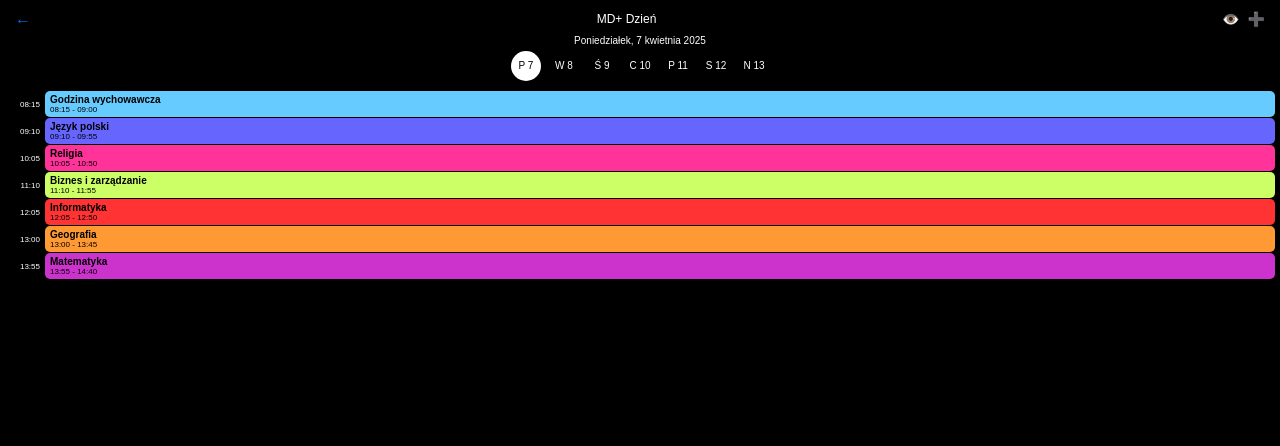
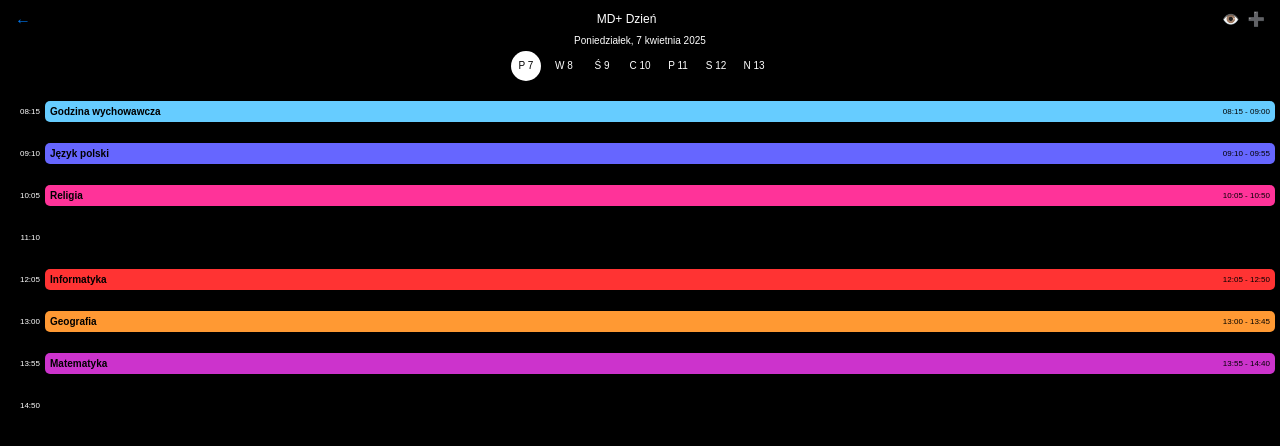
Before and after one commit to marcinnek110/aaa, a plain HTML site: page index.html in a window 1280 px wide. Drawn offline with Linux system fonts and the light colour scheme.

Commit message:
Add files via upload

```diff
--- a/script.js
+++ b/script.js
@@ -1,54 +1,67 @@
+// Definiujemy wszystkie możliwe przedziały czasowe w ciągu dnia (co 45 minut)
+const timeSlots = [
+    { start: "08:15", end: "09:00" },
+    { start: "09:10", end: "09:55" },
+    { start: "10:05", end: "10:50" },
+    { start: "11:10", end: "11:55" },
+    { start: "12:05", end: "12:50" },
+    { start: "13:00", end: "13:45" },
+    { start: "13:55", end: "14:40" },
+    { start: "14:50", end: "15:35" }
+];
+
 // Dane planu zajęć dla każdego dnia
 const timetableData = [
     // Poniedziałek, 7 kwietnia 2025
     [
-        { timeLeft: "08:15", time: "08:15 - 09:00", subject: "Godzina wychowawcza", color: "#66ccff" },
-        { timeLeft: "09:10", time: "09:10 - 09:55", subject: "Język polski", color: "#6666ff" },
-        { timeLeft: "10:05", time: "10:05 - 10:50", subject: "Religia", color: "#ff3399" },
-        { timeLeft: "11:10", time: "11:10 - 11:55", subject: "Biznes i zarządzanie", color: "#ccff66" },
-        { timeLeft: "12:05", time: "12:05 - 12:50", subject: "Informatyka", color: "#ff3333" },
-        { timeLeft: "13:00", time: "13:00 - 13:45", subject: "Geografia", color: "#ff9933" },
-        { timeLeft: "13:55", time: "13:55 - 14:40", subject: "Matematyka", color: "#cc33cc" }
+        { time: "08:15 - 09:00", subject: "Godzina wychowawcza", color: "#66ccff" },
+        { time: "09:10 - 09:55", subject: "Język polski", color: "#6666ff" },
+        { time: "10:05 - 10:50", subject: "Religia", color: "#ff3399" },
+        // Brak "Biznes i zarządzanie" w przedziale 11:10 - 11:55, będzie pusta luka
+        { time: "12:05 - 12:50", subject: "Informatyka", color: "#ff3333" },
+        { time: "13:00 - 13:45", subject: "Geografia", color: "#ff9933" },
+        { time: "13:55 - 14:40", subject: "Matematyka", color: "#cc33cc" }
+        // Brak lekcji w przedziale 14:50 - 15:35, będzie pusta luka
     ],
     // Wtorek, 8 kwietnia 2025
     [
-        { timeLeft: "09:10", time: "09:10 - 09:55", subject: "Montaż i eksploatacja lokalnej sieci komputerowej", color: "#33ccff" },
-        { timeLeft: "10:05", time: "10:05 - 10:50", subject: "Montaż i eksploatacja lokalnej sieci komputerowej", color: "#33ccff" },
-        { timeLeft: "11:10", time: "11:10 - 11:55", subject: "Montaż i eksploatacja lokalnej sieci komputerowej", color: "#33ccff" },
-        { timeLeft: "12:05", time: "12:05 - 12:50", subject: "Tworzenie i testowanie aplikacji", color: "#cc33cc" },
-        { timeLeft: "13:00", time: "13:00 - 13:45", subject: "Tworzenie i testowanie aplikacji", color: "#cc33cc" },
-        { timeLeft: "13:55", time: "13:55 - 14:40", subject: "Tworzenie i testowanie aplikacji", color: "#cc33cc" },
-        { timeLeft: "14:50", time: "14:50 - 15:35", subject: "Geografia", color: "#ff9933" }
+        { time: "09:10 - 09:55", subject: "Montaż i eksploatacja lokalnej sieci komputerowej", color: "#33ccff" },
+        { time: "10:05 - 10:50", subject: "Montaż i eksploatacja lokalnej sieci komputerowej", color: "#33ccff" },
+        { time: "11:10 - 11:55", subject: "Montaż i eksploatacja lokalnej sieci komputerowej", color: "#33ccff" },
+        { time: "12:05 - 12:50", subject: "Tworzenie i testowanie aplikacji", color: "#cc33cc" },
+        { time: "13:00 - 13:45", subject: "Tworzenie i testowanie aplikacji", color: "#cc33cc" },
+        { time: "13:55 - 14:40", subject: "Tworzenie i testowanie aplikacji", color: "#cc33cc" },
+        { time: "14:50 - 15:35", subject: "Geografia", color: "#ff9933" }
     ],
     // Środa, 9 kwietnia 2025
     [
-        { timeLeft: "09:10", time: "09:10 - 09:55", subject: "Matematyka", color: "#cc33cc" },
-        { timeLeft: "10:05", time: "10:05 - 10:50", subject: "Wychowanie fizyczne", color: "#ff9933" },
-        { timeLeft: "11:10", time: "11:10 - 11:55", subject: "Historia", color: "#6666ff" },
-        { timeLeft: "12:05", time: "12:05 - 12:50", subject: "Administrowanie serwerowymi systemami operacyjnymi", color: "#66ff66" },
-        { timeLeft: "13:00", time: "13:00 - 13:45", subject: "Administrowanie serwerowymi systemami operacyjnymi", color: "#66ff66" },
-        { timeLeft: "13:55", time: "13:55 - 14:40", subject: "Administrowanie serwerowymi systemami operacyjnymi", color: "#66ff66" },
-        { timeLeft: "14:50", time: "14:50 - 15:35", subject: "Język angielski", color: "#ff3333" }
+        { time: "09:10 - 09:55", subject: "Matematyka", color: "#cc33cc" },
+        { time: "10:05 - 10:50", subject: "Wychowanie fizyczne", color: "#ff9933" },
+        { time: "11:10 - 11:55", subject: "Historia", color: "#6666ff" },
+        { time: "12:05 - 12:50", subject: "Administrowanie serwerowymi systemami operacyjnymi", color: "#66ff66" },
+        { time: "13:00 - 13:45", subject: "Administrowanie serwerowymi systemami operacyjnymi", color: "#66ff66" },
+        { time: "13:55 - 14:40", subject: "Administrowanie serwerowymi systemami operacyjnymi", color: "#66ff66" },
+        { time: "14:50 - 15:35", subject: "Język angielski", color: "#ff3333" }
     ],
     // Czwartek, 10 kwietnia 2025
     [
-        { timeLeft: "08:15", time: "08:15 - 09:00", subject: "Język polski", color: "#6666ff" },
-        { timeLeft: "09:10", time: "09:10 - 09:55", subject: "Biznes i zarządzanie", color: "#ccff66" },
-        { timeLeft: "10:05", time: "10:05 - 10:50", subject: "Biologia", color: "#ffcc33" },
-        { timeLeft: "11:10", time: "11:10 - 11:55", subject: "Naprawa urządzeń techniki komputerowej", color: "#ff3399" },
-        { timeLeft: "12:05", time: "12:05 - 12:50", subject: "Naprawa urządzeń techniki komputerowej", color: "#ff3399" },
-        { timeLeft: "13:00", time: "13:00 - 13:45", subject: "Język angielski", color: "#ff3333" },
-        { timeLeft: "13:55", time: "13:55 - 14:40", subject: "Wychowanie fizyczne", color: "#ff9933" }
+        { time: "08:15 - 09:00", subject: "Język polski", color: "#6666ff" },
+        { time: "09:10 - 09:55", subject: "Biznes i zarządzanie", color: "#ccff66" },
+        { time: "10:05 - 10:50", subject: "Biologia", color: "#ffcc33" },
+        { time: "11:10 - 11:55", subject: "Naprawa urządzeń techniki komputerowej", color: "#ff3399" },
+        { time: "12:05 - 12:50", subject: "Naprawa urządzeń techniki komputerowej", color: "#ff3399" },
+        { time: "13:00 - 13:45", subject: "Język angielski", color: "#ff3333" },
+        { time: "13:55 - 14:40", subject: "Wychowanie fizyczne", color: "#ff9933" }
     ],
     // Piątek, 11 kwietnia 2025
     [
-        { timeLeft: "08:15", time: "08:15 - 09:00", subject: "Język niemiecki", color: "#66ff66" },
-        { timeLeft: "09:10", time: "09:10 - 09:55", subject: "Język polski", color: "#6666ff" },
-        { timeLeft: "10:05", time: "10:05 - 10:50", subject: "Język angielski", color: "#ff3333" },
-        { timeLeft: "11:10", time: "11:10 - 11:55", subject: "Eksploatacja urządzeń peryferyjnych", color: "#33ccff" },
-        { timeLeft: "12:05", time: "12:05 - 12:50", subject: "Eksploatacja urządzeń peryferyjnych", color: "#33ccff" },
-        { timeLeft: "13:00", time: "13:00 - 13:45", subject: "Historia i teraźniejszość", color: "#66ff66" },
-        { timeLeft: "13:55", time: "13:55 - 14:40", subject: "Historia", color: "#6666ff" }
+        { time: "08:15 - 09:00", subject: "Język niemiecki", color: "#66ff66" },
+        { time: "09:10 - 09:55", subject: "Język polski", color: "#6666ff" },
+        { time: "10:05 - 10:50", subject: "Język angielski", color: "#ff3333" },
+        { time: "11:10 - 11:55", subject: "Eksploatacja urządzeń peryferyjnych", color: "#33ccff" },
+        { time: "12:05 - 12:50", subject: "Eksploatacja urządzeń peryferyjnych", color: "#33ccff" },
+        { time: "13:00 - 13:45", subject: "Historia i teraźniejszość", color: "#66ff66" },
+        { time: "13:55 - 14:40", subject: "Historia", color: "#6666ff" }
     ]
 ];
 
@@ -80,22 +93,30 @@ function displayTimetable(dayIndex) {
         }
     });
 
-    // Wypełnij plan lekcji
-    if (timetableData[dayIndex]) {
-        timetableData[dayIndex].forEach(lesson => {
-            const li = document.createElement("li");
+    // Wypełnij plan lekcji z uwzględnieniem wszystkich przedziałów czasowych
+    const dayLessons = timetableData[dayIndex] || [];
+    timeSlots.forEach(slot => {
+        const li = document.createElement("li");
+        const lesson = dayLessons.find(l => l.time === `${slot.start} - ${slot.end}`);
+
+        if (lesson) {
+            // Jeśli jest lekcja w tym przedziale czasowym
             li.innerHTML = `
-                <span class="time-left">${lesson.timeLeft}</span>
+                <span class="time-left">${slot.start}</span>
                 <div class="lesson" style="background-color: ${lesson.color};">
                     <span class="subject">${lesson.subject}</span>
                     <span class="time">${lesson.time}</span>
                 </div>
             `;
-            timetable.appendChild(li);
-        });
-    } else {
-        console.error("Brak danych dla dnia:", dayIndex);
-    }
+        } else {
+            // Jeśli nie ma lekcji, wyświetlamy pustą lukę
+            li.innerHTML = `
+                <span class="time-left">${slot.start}</span>
+                <div class="lesson empty"></div>
+            `;
+        }
+        timetable.appendChild(li);
+    });
 }
 
 // Inicjalizacja - wyświetl poniedziałek
--- a/styles.css
+++ b/styles.css
@@ -86,7 +86,8 @@ main {
 #timetable li {
     display: flex;
     align-items: center;
-    margin-bottom: 1px;
+    margin-bottom: 2px; /* Mniejszy odstęp między blokami */
+    min-height: 40px; /* Większa wysokość bloków */
 }
 
 .time-left {
@@ -99,20 +100,25 @@ main {
 
 .lesson {
     flex: 1;
-    padding: 3px 5px;
+    padding: 5px;
     border-radius: 5px;
     display: flex;
-    flex-direction: column;
+    justify-content: space-between; /* Nazwa przedmiotu po lewej, godziny po prawej */
+    align-items: center;
 }
 
-.time {
-    font-size: 8px;
-    color: #000;
+.lesson.empty {
+    background-color: transparent;
 }
 
 .subject {
     font-size: 10px;
     font-weight: bold;
+    color: #000;
+}
+
+.time {
+    font-size: 8px;
     color: #000;
 }
 
@@ -154,15 +160,20 @@ main {
         font-size: 7px;
     }
 
+    .subject {
+        font-size: 9px;
+    }
+
     .time {
         font-size: 7px;
     }
 
-    .subject {
-        font-size: 9px;
+    .lesson {
+        padding: 3px;
     }
 
-    .lesson {
-        padding: 2px 3px;
+    #timetable li {
+        min-height: 35px; /* Większa wysokość na telefonie */
+        margin-bottom: 1px;
     }
 }
```
